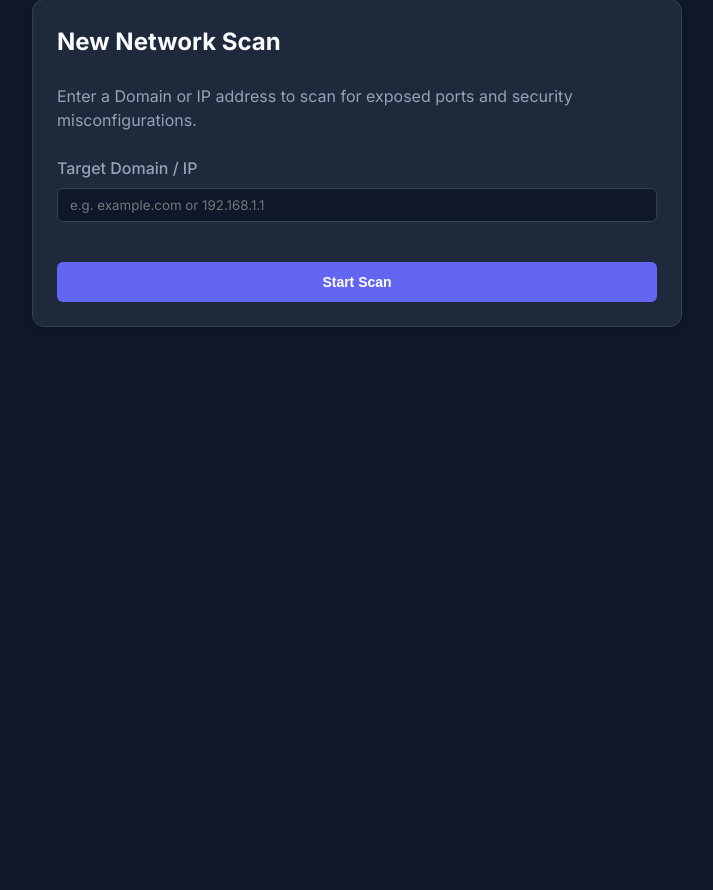
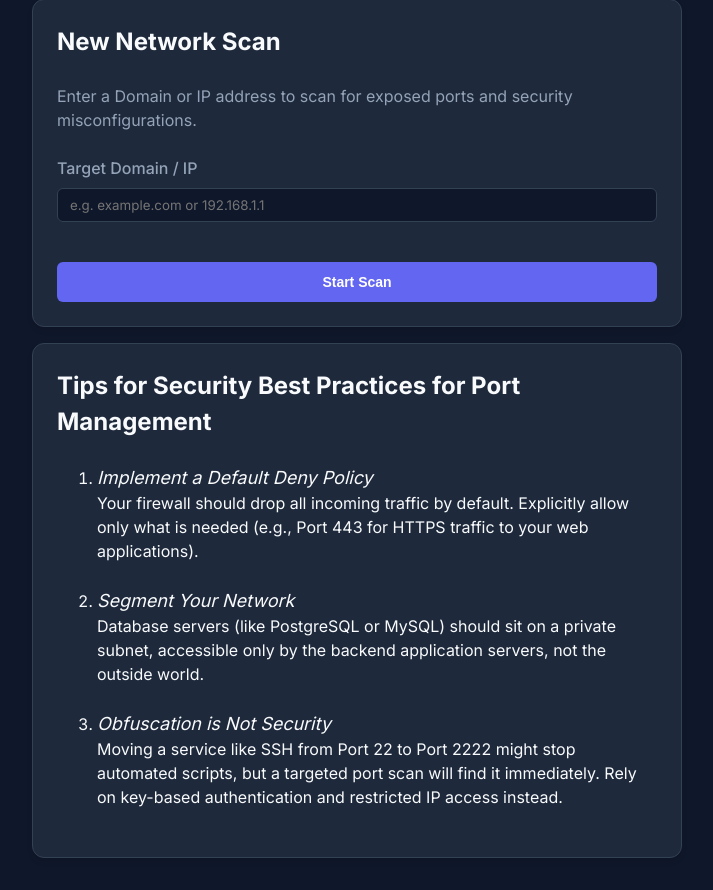
Before and after one commit to KyleOkunda/omni-guard, a Django app: page /infrastructure-monitor/ in a window 1280 px wide. Shown: the part 182-1072 px from the top of the page, without its empty margins (283-996 px from the left). Before the commit the page ends 509 px from the top, so only its background shows below. Run offline with Django 5.2, Linux system fonts and the light colour scheme; a user stored in the database is signed in; parts of the project's set-up code (start-up, migrations or seed data) failed here and were passed over.

Commit message:
Added security tips for infrastructure monitor

```diff
--- a/templates/infrastructure_monitor/scan.html
+++ b/templates/infrastructure_monitor/scan.html
@@ -1,32 +1,83 @@
-{% extends 'base.html' %}
+{% extends 'base.html' %} {% block title %}Infrastructure Scan -
+SecurityPlatform{% endblock %} {% block content %}
+<div class="fade-in">
+  <h1 style="margin-bottom: 2rem">Infrastructure Monitor</h1>
 
-{% block title %}Infrastructure Scan - SecurityPlatform{% endblock %}
-
-{% block content %}
-<div class="fade-in">
-    <h1 style="margin-bottom: 2rem;">Infrastructure Monitor</h1>
-
-    <div class="card" style="max-width: 600px; margin: 0 auto;">
-        <h2 style="margin-bottom: 1.5rem;">New Network Scan</h2>
-        <p style="color: var(--text-muted); margin-bottom: 1.5rem;">
-            Enter a Domain or IP address to scan for exposed ports and security misconfigurations.
+  <div
+    class="card"
+    style="max-width: 600px; margin: 0 auto; margin-bottom: 1rem"
+  >
+    <h2 style="margin-bottom: 1.5rem">New Network Scan</h2>
+    <p style="color: var(--text-muted); margin-bottom: 1.5rem">
+      Enter a Domain or IP address to scan for exposed ports and security
+      misconfigurations.
     </p>
 
     {% if error %}
-            <div class="status-danger" style="margin-bottom: 1rem; padding: 1rem; border-radius: 0.375rem;">
+    <div
+      class="status-danger"
+      style="margin-bottom: 1rem; padding: 1rem; border-radius: 0.375rem"
+    >
       {{ error }}
     </div>
     {% endif %}
 
     <form method="post">
       {% csrf_token %}
-            <div style="margin-bottom: 1.5rem;">
-                <label for="target" style="display: block; margin-bottom: 0.5rem; color: var(--text-muted); font-weight: 500;">Target Domain / IP</label>
-                <input type="text" name="target" id="target" placeholder="e.g. example.com or 192.168.1.1" required>
+      <div style="margin-bottom: 1.5rem">
+        <label
+          for="target"
+          style="
+            display: block;
+            margin-bottom: 0.5rem;
+            color: var(--text-muted);
+            font-weight: 500;
+          "
+          >Target Domain / IP</label
+        >
+        <input
+          type="text"
+          name="target"
+          id="target"
+          placeholder="e.g. example.com or 192.168.1.1"
+          required
+        />
       </div>
 
-            <button type="submit" class="btn btn-primary" style="width: 100%; padding: 0.75rem;">Start Scan</button>
+      <button
+        type="submit"
+        class="btn btn-primary"
+        style="width: 100%; padding: 0.75rem"
+      >
+        Start Scan
+      </button>
     </form>
+  </div>
+  <div class="card" style="max-width: 600px; margin: 0 auto">
+    <h2 style="margin-bottom: 1.5rem">
+      Tips for Security Best Practices for Port Management
+    </h2>
+
+    <ol type="1">
+      <li style="margin-bottom: 1.5rem">
+        <em style="font-size: large">Implement a Default Deny Policy</em> <br />
+        Your firewall should drop all incoming traffic by default. Explicitly
+        allow only what is needed (e.g., Port 443 for HTTPS traffic to your web
+        applications).
+      </li>
+      <li style="margin-bottom: 1.5rem">
+        <em style="font-size: large">Segment Your Network</em> <br />
+        Database servers (like PostgreSQL or MySQL) should sit on a private
+        subnet, accessible only by the backend application servers, not the
+        outside world.
+      </li>
+      <li style="margin-bottom: 1.5rem">
+        <em style="font-size: large">Obfuscation is Not Security</em> <br />
+        Moving a service like SSH from Port 22 to Port 2222 might stop automated
+        scripts, but a targeted port scan will find it immediately. Rely on
+        key-based authentication and restricted IP access instead.
+      </li>
+    </ol>
   </div>
 </div>
 {% endblock %}
```
Lines whose indentation alone changed are shown as unchanged.
